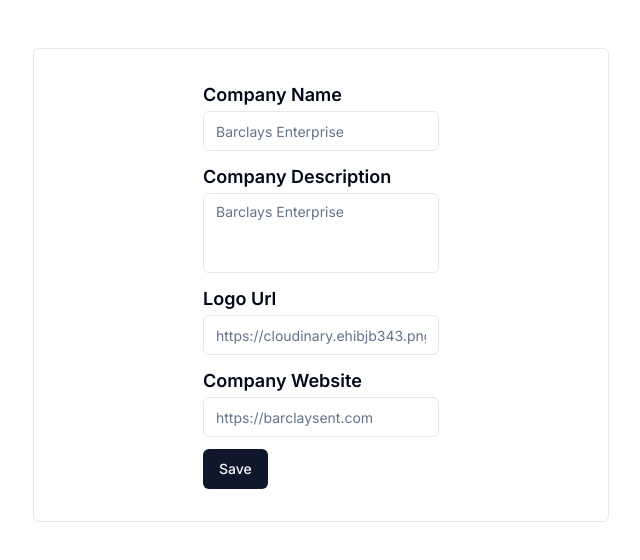
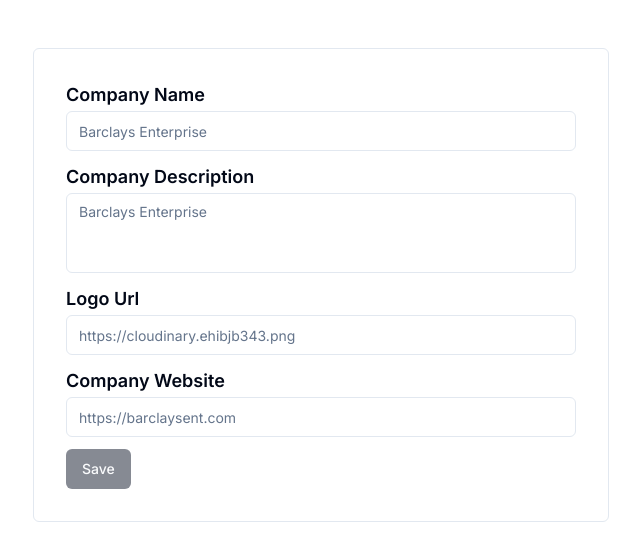
Before and after one commit to Eyram-gb/quickjobs-web, a Next.js app: page /1/create-profile in a window 1280 px wide. Shown: the top 560 px of the page, without its empty margins (319-959 px from the left). Built offline with nearby package versions, Linux system fonts and the light colour scheme; no server answers.

Commit message:
create employer profile

```diff
--- a/src/app/[id]/create-profile/page.tsx
+++ b/src/app/[id]/create-profile/page.tsx
@@ -38,13 +38,12 @@
     const user = await getUser(id)
     console.log(user);
     const cookieStore = cookies()
-    console.log('---------+++++++++',cookieStore)
 
     return (
         <div className='flex justify-center max-w-xl mx-auto p-8 border rounded-md mt-12'>
             {
                 user?.user_type === 'client' ?
-                    <NewClientForm user_id={id} email={user.email} /> : <NewCompanyForm />
+                    <NewClientForm user_id={id} email={user.email} /> : <NewCompanyForm user_id={id} email={user?.email as string} />
             }
         </div>
     )
--- a/src/components/forms/NewCompanyForm.tsx
+++ b/src/components/forms/NewCompanyForm.tsx
@@ -3,12 +3,14 @@
 
 import { zodResolver } from '@hookform/resolvers/zod';
 import React from 'react'
-import { useForm } from 'react-hook-form';
+import { SubmitHandler, useForm } from 'react-hook-form';
 import { z } from 'zod'
 import { Form, FormControl, FormField, FormItem, FormLabel, FormMessage } from '../ui/form';
 import { Input } from '../ui/input';
 import { Textarea } from '../ui/textarea';
 import { Button } from '../ui/button';
+import { API_BASE_URL } from '@/lib/constants';
+import toast from 'react-hot-toast';
 
 const companySchema = z.object({
     name: z.string({
@@ -23,15 +25,45 @@
     website_url: z.string().url(),
 })
 type TCompanySchema = z.infer<typeof companySchema>;
-const NewCompanyForm = () => {
+const NewCompanyForm = ({ user_id, email }: { user_id: string, email: string }) => {
     const form = useForm<z.infer<typeof companySchema>>({
         resolver: zodResolver(companySchema),
     });
 
+    const {
+        formState: { isDirty, isSubmitting },
+    } = form;
+
+    const onSubmit: SubmitHandler<z.infer<typeof companySchema>> = async (data) => {
+        try {
+            const res = await fetch(`${API_BASE_URL}/users/employers`, {
+                method: 'POST',
+                headers: {
+                    'Content-Type': 'application/json',
+                },
+                body: JSON.stringify({ ...data, user_id }),
+            });
+            const newClientRes = await res.json();
+            if (res.status !== 201) {
+                throw new Error('Failed to create your profile. Please try again.');
+            }
+
+            if (res.status === 201) {
+                form.reset();
+                toast.success('Your company profile has been created successfully.');
+                return;
+            }
+
+            console.log(data)
+        } catch (error) {
+            console.error(error);
+        }
+    }
+
     return (
-        <>
+        <div className='w-full'>
             <Form {...form}>
-                <form className='space-y-3 '>
+                <form onSubmit={form.handleSubmit(onSubmit)} className='space-y-3 w-full'>
                     <FormField
                         control={form.control}
                         name="name"
@@ -84,12 +116,12 @@
                             </FormItem>
                         )}
                     />
-                    <Button type='submit'>
+                    <Button type='submit' disabled={!isDirty || isSubmitting}>
                         Save
                     </Button>
                 </form>
             </Form>
-        </>
+        </div>
     )
 }
 
```
